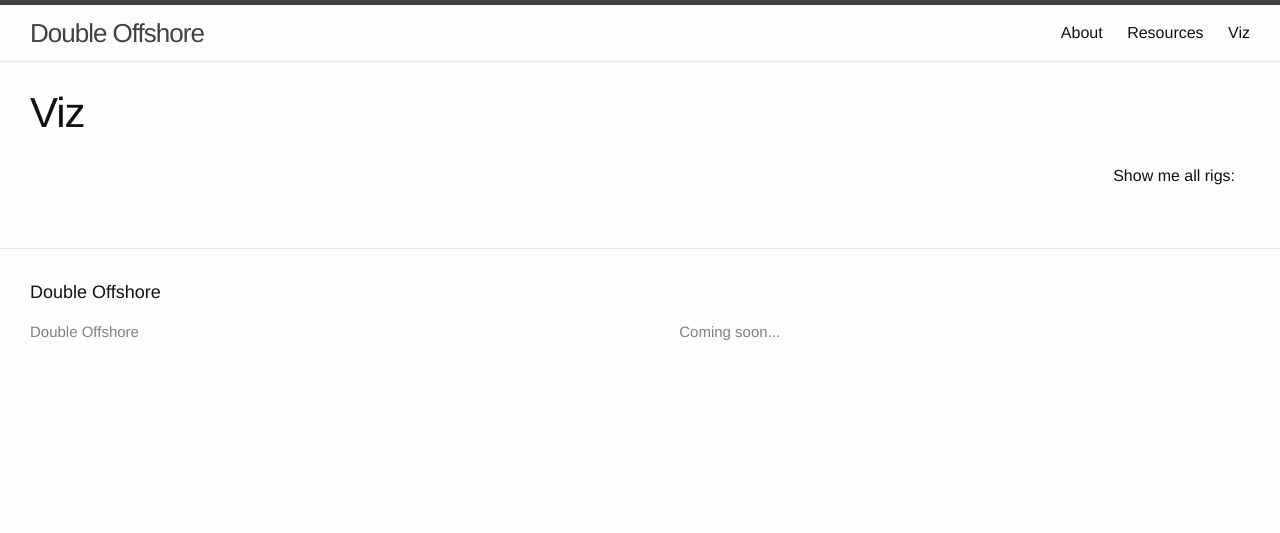
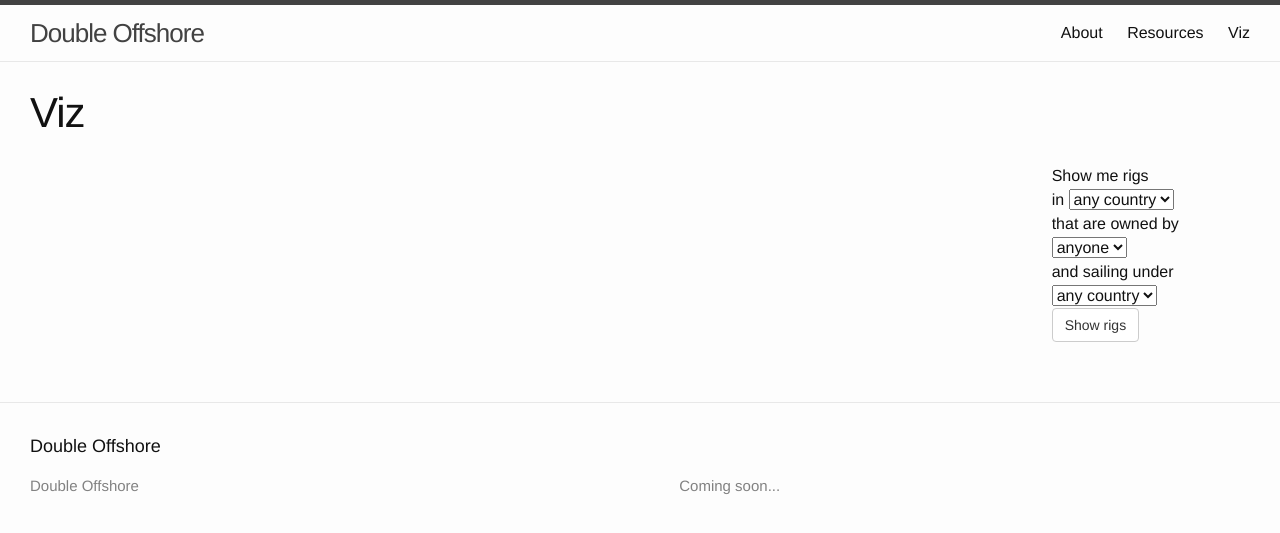
Before and after one commit to ANCIR/DoubleOffshore.org, a Jekyll site: the page built from site/viz.md, in a window 1280 px wide. Shown: the top 533 px of the page. Built offline with Jekyll 4.4.1, drawn with Linux system fonts in a browser that asks for light colours; nearby versions of some CDN libraries; library files that are not in the unit come from our copies; part of the change alters nothing that is shown.

Commit message:
filter rigs by location, flag and owning company

```diff
--- a/site/assets/js/app.js
+++ b/site/assets/js/app.js
@@ -1,10 +1,9 @@
 (function(){
-    var app = angular.module("doubleoffshore", []);
-
-    /*
-    Query: show me all rigs [located|owned by|sailing under] X,
-    divvied up by [flag|company|..]
-    */
+    var app = angular
+        .module("doubleoffshore", [])
+        .config(function($interpolateProvider) {
+            $interpolateProvider.startSymbol('{[').endSymbol(']}');
+        });
 
     var color = d3.scale.category20();
 
@@ -69,20 +68,26 @@
     };
 
 
-    app.controller("NetworkController", function() {
+    app.controller("NetworkController", ['$scope', function($scope) {
 
         this.entities = [];
         this.relations = [];
-
+        $scope.locations = {};
+        $scope.companies = {};
+        $scope.flags = {};
+        $scope.currentLocation = "";
+        $scope.currentCompany = "";
+        $scope.currentFlag = "";
+        var self = this;
 
         /* Canvas setup */
 
-        var width = 1024;
+        var width = $("#canvas").width();
         var height = 768;
 
         var svg = d3.select("#canvas").append('svg')
             .attr("height", height)
-            .attr("width", width);
+            .attr("width", "100%");
 
         var _cola = cola.d3adaptor()
             .linkDistance(120)
@@ -116,36 +121,65 @@
 
         /* Load data */
 
-        var entities = this.entities;
-        var relations = this.relations;
+        /*
+        Query: show me all rigs [located|owned by|sailing under] X,
+        divvied up by [flag|company|..]
+        */
+
         d3.json("http://localhost:4000/data/rigs.json", function(error, data) {
-            var companyEntities = {};
+
+            self.data = data;
+
+            var cleanField = function(obj) {
+                if (entDat[obj] && typeof entDat[obj] === "string")
+                    entDat[obj] = entDat[obj].trim();
+            };
 
             var processCompanies = function(obj) {
                 if (!obj.name)
                     return;
                 var company;
-                if (!companyEntities[obj.name]) {
+                // add the company
+                if (!$scope.companies[obj.name]) {
                     company = new Entity(obj.name, "company");
                     company.width = 60;
                     company.height = 60;
                     company.color = color(3);
-                    companyEntities[obj.name] = company;
-                    entities.push(company);
+                    $scope.companies[obj.name] = {entity: company, roles: {}};
+                    self.entities.push(company);
                 }
                 else
-                    company = companyEntities[obj.name];
+                    company = $scope.companies[obj.name].entity;
+                $scope.companies[obj.name].roles[obj.type] = true;
                 var relation = new Relation(company, obj.rig, obj.type);
-                relations.push(relation);
+                self.relations.push(relation);
             };
 
             for (var i = 0; i < data.length; i++) {
                 var entDat = data[i];
+                // clean some fields
+                ['country', 'flag', 'owner', 'manager', 'operator']
+                    .forEach(cleanField);
                 // add the rig
-                if (entDat.owner !== "Seadrill Ltd")
-                    continue;
                 var rig = new Entity(entDat.name, "rig");
-                entities.push(rig);
+                // add some extra attributes
+                rig.id = entDat.id;
+                rig.owner = entDat.owner;
+                rig.operator = entDat.operator;
+                rig.manager = entDat.manager;
+                self.entities.push(rig);
+                // add the country
+                if (entDat.country) {
+                    if (!$scope.locations[entDat.country])
+                        $scope.locations[entDat.country] = {};
+                    $scope.locations[entDat.country][rig.id] = true;
+                }
+                // add the flag
+                if (entDat.flag) {
+                    if (!$scope.flags[entDat.flag])
+                        $scope.flags[entDat.flag] = {};
+                    $scope.flags[entDat.flag][rig.id] = true;
+                }
                 // add the controlling companies
                 var companies = [
                     {name: entDat.owner, type: "owner", rig: rig},
@@ -154,62 +188,12 @@
                 ];
                 companies.forEach(processCompanies);
             }
+            $scope.$apply();
 
-            if (svg !== undefined) {
-                var companyIndices = [];
-                var rigIndices = [];
-                for (i = 0; i < entities.length; i++) {
-                    var entity = entities[i];
-                    if (entity.type === "company")
-                        companyIndices.push(i);
-                    else
-                        rigIndices.push(i);
-                }
-                /*var mapOffsets = function(obj) {return {node: obj, offset: 0};};
-                var mapGaps = function(obj, i, arr) {return {
-                    axis: "x",
-                    left: (i == arr.length - 1 ? i - 1 : i),
-                    right: (i == arr.length - 1 ? i : i + 1),
-                    gap: 60,
-                };};
-                var constraints = companyIndices.map(mapGaps);
-                constraints.push.apply(constraints, rigIndices.map(mapGaps));
-                constraints.push.apply(constraints, [
-                    {
-                        type: "alignment",
-                        axis: "y",
-                        offsets: rigIndices.map(mapOffsets)
-                    },
-                    {
-                        type: "alignment",
-                        axis: "y",
-                        offsets: companyIndices.map(mapOffsets)
-                    }
-                ]);
-                _cola.constraints(constraints);
-                _cola.groups([
-                    {"leaves": companyIndices},
-                    {"leaves": rigIndices},
-                ]);*/
-                renderRelations(relations, svg, _cola);
-                renderEntities(entities, svg, _cola);
-            }
         });
 
 
         /* Functions to manipulate relations and entities */
-
-        this.addEntity = function() {
-            this.entities.push(new Entity("unnamed", "unknown"));
-            if (svg !== undefined)
-                renderEntities(this.entities, svg, _cola);
-        };
-
-        this.addRelation = function(source, target) {
-            this.relations.push(new Relation(source, target, "unknown"));
-            if (svg !== undefined)
-                renderRelations(this.relations, svg, _cola);
-        };
 
         this.lockEntities = function() {
             this.entities.forEach(function(obj) {obj.fixed = true;});
@@ -219,11 +203,72 @@
             this.entities.forEach(function(obj) {obj.fixed = false;});
         };
 
-        this.doFlowLayout = function() {
-            _cola.flowLayout("y", 30) // top-to-bottom
-                .symmetricDiffLinkLengths(60)
-                .start();
+        this.createNetwork = function() {
+            this.clearNetwork();
+
+            var filterByCompany;
+            var filterByLocation;
+            var filterByFlag;
+            if ($scope.currentCompany) {
+                filterByCompany = function(obj) {return obj.owner === $scope.currentCompany.entity.name;};
+            }
+            else
+                filterByCompany = function(obj) {return true;};
+            if ($scope.currentLocation) {
+                filterByLocation = function(obj) {return $scope.currentLocation[obj.id] ? true : false;};
+            }
+            else
+                filterByLocation = function(obj) {return true;};
+            if ($scope.currentFlag) {
+                filterByFlag = function(obj) {return $scope.currentFlag[obj.id] ? true : false;};
+            }
+            else
+                filterByFlag = function(obj) {return true;};
+
+            var entityMap = {};
+            var entities = [];
+            this.entities.forEach(function(obj) {
+                if (obj.type === "rig" && filterByLocation(obj) &&
+                    filterByCompany(obj) && filterByFlag(obj)) {
+                    entities.push(obj);
+                    entityMap[obj.id] = true;
+                    var companies = [
+                        $scope.companies[obj.owner],
+                        $scope.companies[obj.manager],
+                        $scope.companies[obj.operator]
+                    ];
+                    companies.forEach(function(comp) {
+                        if (comp === undefined)
+                            return;
+                        if (!entityMap[comp.entity.name]) {
+                            entityMap[comp.entity.name] = true;
+                            entities.push(comp.entity);
+                        }
+                    });
+                }
+            });
+            var relations = this.relations.filter(function(obj) {
+                return entityMap[obj.source.name] && entityMap[obj.target.id];
+            });
+
+            _cola
+                .nodes(entities)
+                .links(relations);
+            renderRelations(relations, svg, _cola);
+            renderEntities(entities, svg, _cola);
         };
-    });
+
+        this.clearNetwork = function() {
+            svg.selectAll('.relation').remove();
+            svg.selectAll('.entity').remove();
+            svg.selectAll('.label').remove();
+            _cola
+                .nodes([])
+                .links([])
+                .groups([])
+                .constraints([]);
+        };
+
+    }]);
 
 })();
--- a/site/viz.md
+++ b/site/viz.md
@@ -4,10 +4,24 @@ title: Viz
 permalink: /viz/
 ---
 <div ng-controller="NetworkController as network" class="container-fluid">
-    <div class="pull-right">
-        Show me all rigs:
+    <div id="canvas" class="col-md-10"></div>
+    <div class="pull-right col-md-2">
+        <form ng-submit="network.createNetwork()">
+            Show me rigs<br />in
+            <select ng-model="currentLocation" ng-options="country for (country, rigs) in locations">
+                <option value="">any country</option>
+            </select>
+            <br />that are owned by
+            <select ng-model="currentCompany" ng-options="company for (company, rigs) in companies">
+                <option value="">anyone</option>
+            </select>
+            <br />and sailing under
+            <select ng-model="currentFlag" ng-options="flag for (flag, rigs) in flags">
+                <option value="">any country</option>
+            </select>
+            <br/><input type="submit" class="btn btn-default" value="Show rigs" />
+        </form>
     </div>
-    <div id="canvas" class="col-md-10"></div>
 </div>
 
 <script type="text/javascript" src="{{ "/assets/jquery/dist/jquery.min.js" | prepend: site.baseurl }}"></script>
```
